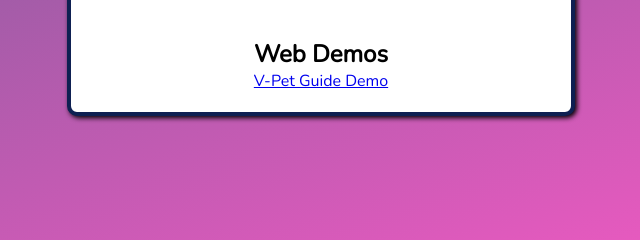
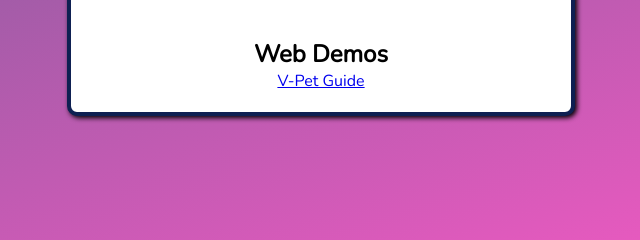
Before and after one commit to Loogamon/Loogamon.github.io, a plain HTML site: page index.html in a window 1280 px wide. Shown: the part 512-752 px from the top of the page, 319-959 px from the left. Drawn offline with nearby package versions, Linux system fonts and the light colour scheme.

Commit message:
Update index.html

```diff
--- a/index.html
+++ b/index.html
@@ -55,7 +55,7 @@
 					<h1>Hello There!</h1>
 					<p>This is my page.</p>
 					<h2 style="margin-top: 50px;">Web Demos</h2>
-					<p></p><a href="/evo_tree">V-Pet Guide Demo</a></p>
+					<p></p><a href="/evo_tree">V-Pet Guide</a></p>
 				</div>
 			</div>
 		</div>
```
